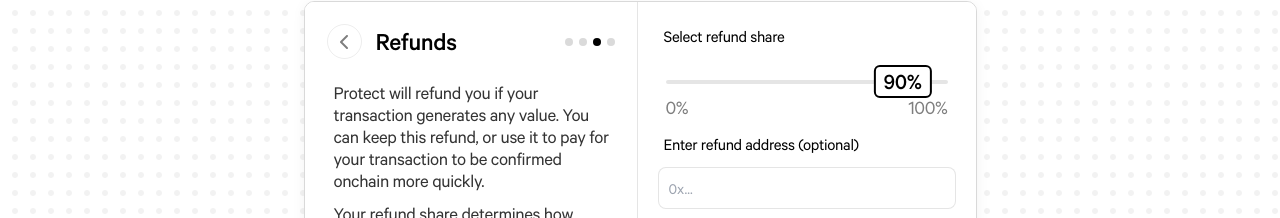
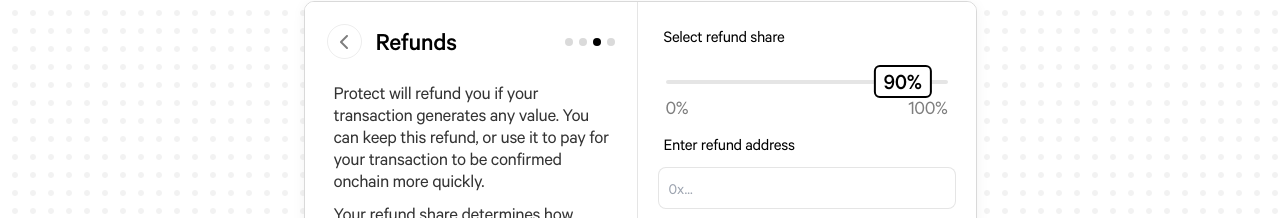
Before and after one commit to flashbots/protect-website, a Next.js app: page /configure/refund in a window 1280 px wide. Shown: the part 200-418 px from the top of the page. Built offline with nearby package versions, Linux system fonts and the light colour scheme; no server answers.

Commit message:
Refine refund address input behavior
- Add FAST_MODE_DEFAULT_REFUND_SHARE constant
- Implement isRefundAddressOptional logic
- Update UI to show required field indicator when necessary
- Adjust form validation and error messaging
- Improve styling for required field state

```diff
--- a/app/(app)/(configure)/configure/refund/page.tsx
+++ b/app/(app)/(configure)/configure/refund/page.tsx
@@ -17,6 +17,8 @@ import { classes } from '@/lib/classes';
 import { useSupportedBuilders } from '@/lib/useSupportedBuilders';
 import { defaultRefundShare, useURLState } from '@/lib/useURLState';
 
+const FAST_MODE_DEFAULT_REFUND_SHARE = 50;
+
 export default function Refund() {
   const router = useRouter();
   const supportedBuilders = useSupportedBuilders();
@@ -35,9 +37,13 @@ export default function Refund() {
   const title = 'Refunds';
   const backHref = backToSummary ? '/summary' : '/configure/privacy';
 
+  const isRefundAddressOptional =
+    refundShare === defaultRefundShare ||
+    (fastMode && refundShare === FAST_MODE_DEFAULT_REFUND_SHARE);
+
   useEffect(() => {
     if (fastMode) {
-      setRefundShare(50);
+      setRefundShare(FAST_MODE_DEFAULT_REFUND_SHARE);
       // all builders should be selected from fast mode defaults
       setBuilders(supportedBuilders.map((builder) => builder.name));
     }
@@ -129,8 +135,16 @@ export default function Refund() {
             <div>100%</div>
           </div>
 
-          <FormHint className="mt-[12px] mb-[6px]">
-            Enter refund address (optional)
+          <FormHint
+            className={classes(
+              'mt-[12px] mb-[6px]',
+              !isRefundAddressOptional ? 'text-red-500' : '',
+            )}
+          >
+            Enter refund address
+            {!isRefundAddressOptional && (
+              <span className="text-red-500 ml-1">*</span>
+            )}
           </FormHint>
           <input
             type="text"
@@ -139,18 +153,24 @@ export default function Refund() {
               setRefundAddress(e.target.value);
             }}
             className={classes(
-              'w-full h-[42px] border border-black border-opacity-10 rounded-[8px]',
+              'w-full h-[42px] border rounded-[8px]',
               'p-[10px]',
               clickableClasses,
               'cursor-pointer',
+              !isRefundAddressOptional
+                ? 'border-red-500'
+                : 'border-black border-opacity-10',
             )}
             placeholder="0x..."
           ></input>
+          {!isRefundAddressOptional && (
+            <p className="text-red-500 text-sm mt-1">This field is required</p>
+          )}
         </div>
         <Button
           className="mt-[17px] sm:mt-[32px]"
           onClick={() => {
-            if (refundShare !== defaultRefundShare && !refundAddress) {
+            if (!isRefundAddressOptional && !refundAddress) {
               alert('Please enter your refund address');
               return;
             }
```
